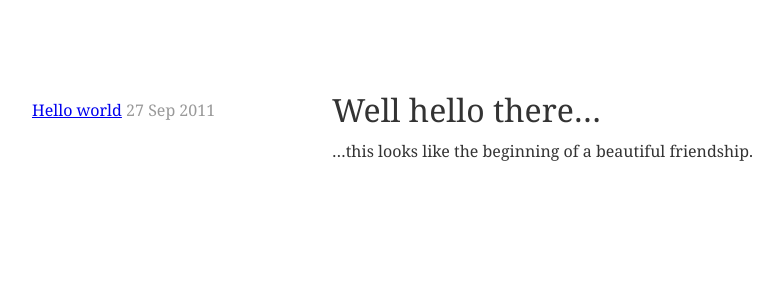
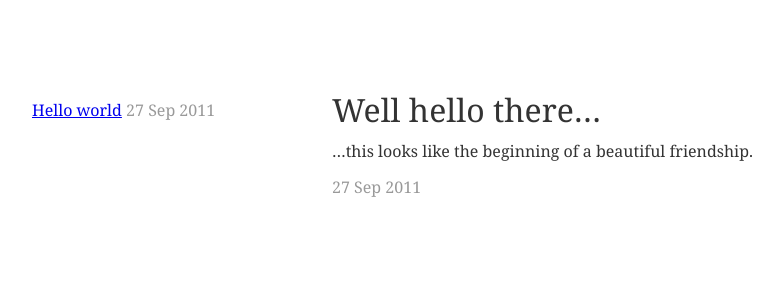
Before and after one commit to hakkah/hakkah.github.com, a Jekyll site: the page built from index.markdown, in a window 1280 px wide. Shown: the top 300 px of the page, without its empty margins (68-851 px from the left). Built offline with Jekyll 4.4.1, drawn with Linux system fonts in a browser that asks for light colours.

Commit message:
Date for latest post on front page

```diff
--- a/_layouts/front.html
+++ b/_layouts/front.html
@@ -5,4 +5,5 @@ layout: base
 
 {% for post in site.posts limit: 1 %}
 {{ post.content }}
+<span class="date">{{ post.date|date:"%d %b %Y" }}</span>
 {% endfor %}
```
Also changed, not shown: 1 other file.
